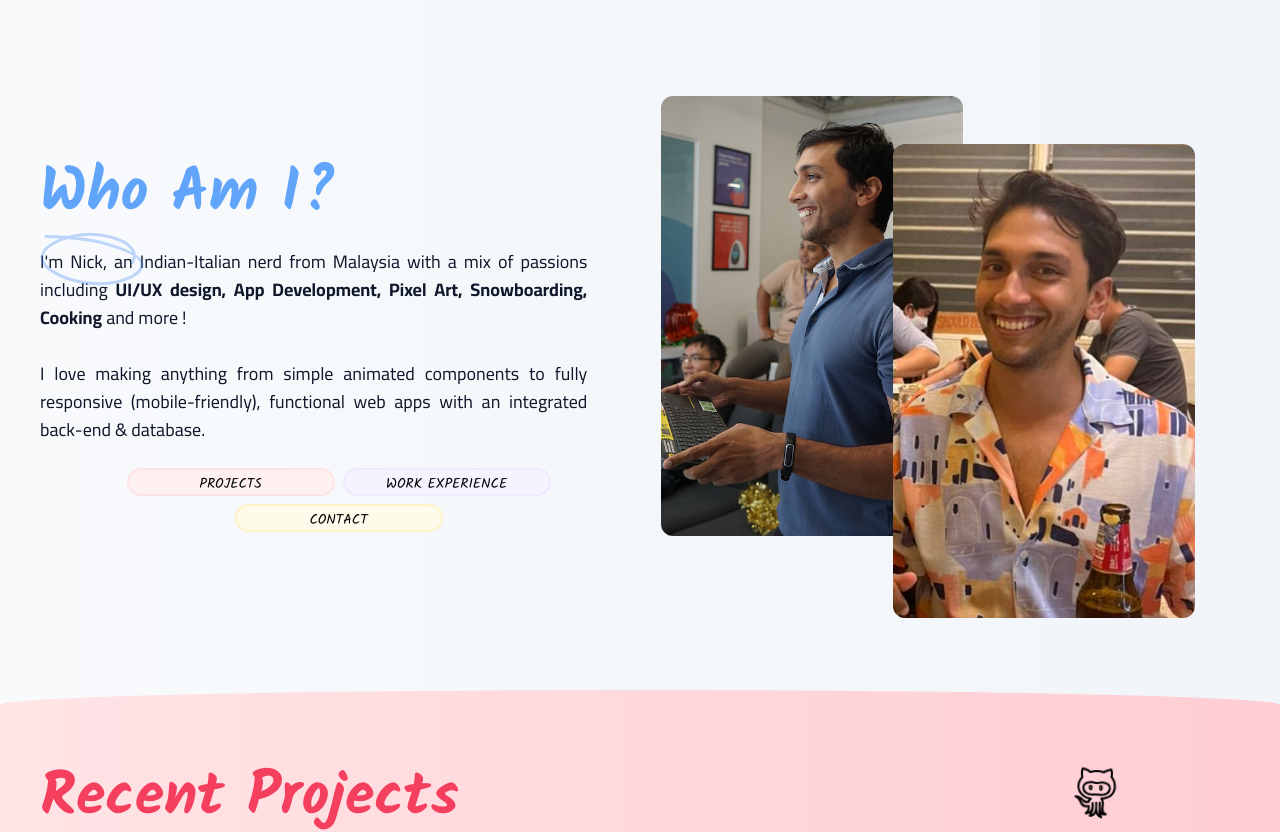
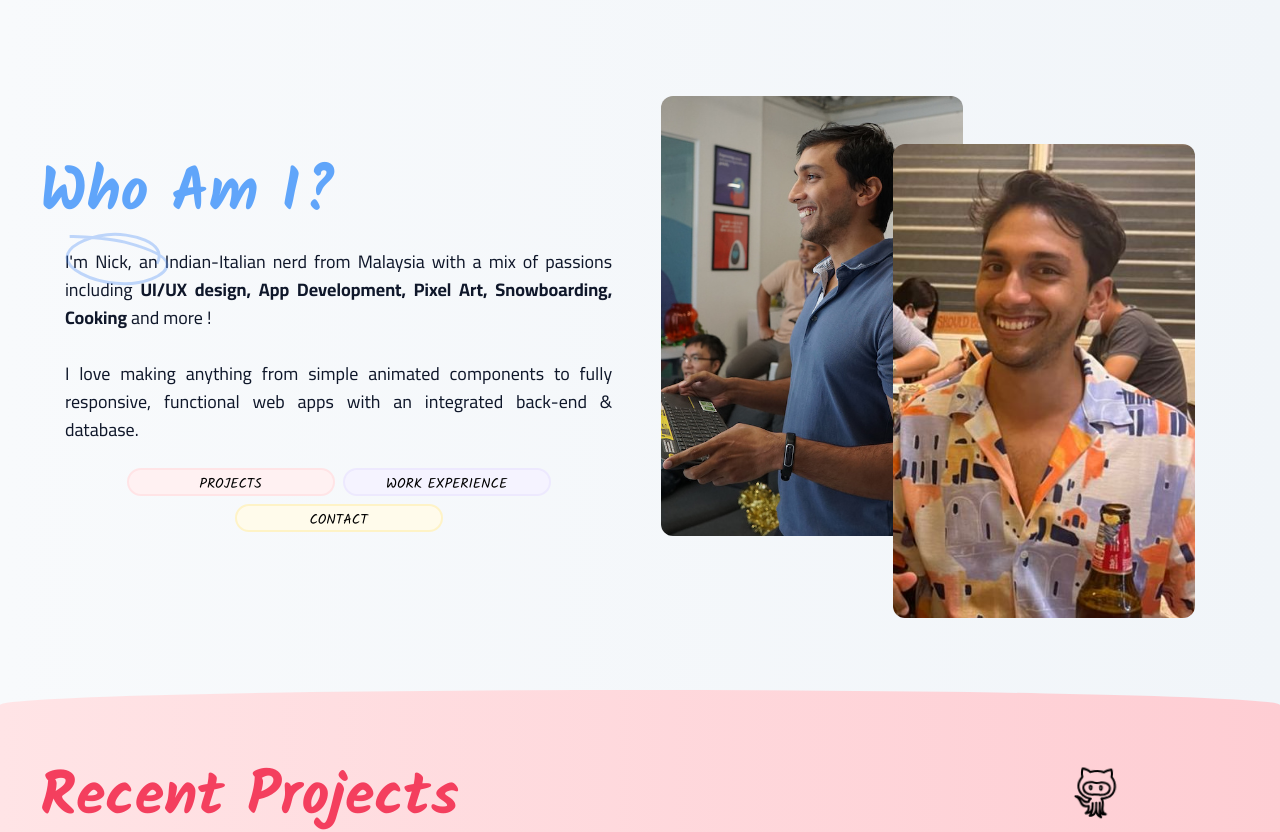
Before and after one commit to nickderaj/Portfolio-2022, a Next.js app: page / in a window 1280 px wide. Shown: the part 800-1632 px from the top of the page. Built offline with nearby package versions, Linux system fonts and the light colour scheme.

Commit message:
Style fixes of bricks and about text

```diff
--- a/components/BrickWall.js
+++ b/components/BrickWall.js
@@ -1,5 +1,3 @@
-import { useEffect } from 'react';
-
 function BrickRow({ length, short, identifier }) {
   return (
     <div className={`flex w-full h-[10%] ${short ? '-translate-x-12' : ''}`}>
@@ -14,25 +12,13 @@ function BrickRow({ length, short, identifier }) {
           'bg-blue-200',
         ];
         const colour = colours[Math.floor(Math.random() * colours.length)];
-        return (
-          <div key={`${identifier} ${i}`} className={`w-[20%] ${colour} rounded m-0.5 animated-brick`} />
-        );
+        return <div key={`${identifier} ${i}`} className={`w-[20%] ${colour} rounded m-0.5 pulse`} />;
       })}
     </div>
   );
 }
 
 export default function BrickWall({ children }) {
-  useEffect(() => {
-    // Give the bricks a random interval before they start pulsing
-    const bricks = document.querySelectorAll('.animated-brick');
-    bricks.forEach((el) =>
-      setTimeout(() => {
-        el.classList.add('animate-pulse');
-      }, Math.random() * 5 * 1000)
-    );
-  }, []);
-
   return (
     <div className="relative overflow-hidden w-full h-screen flex justify-center items-center">
       {/* Small screen */}
--- a/components/Sections/About.js
+++ b/components/Sections/About.js
@@ -19,7 +19,7 @@ export default function About() {
           </h2>
 
           <p
-            className={`text-justify text-lg w-11/12 text-slate-900 font-cairo relative ${
+            className={`text-justify text-base sm:text-lg  mx-auto w-11/12 text-slate-900 font-cairo relative ${
               isVisible ? 'slide-up' : ''
             }`}
           >
@@ -45,8 +45,8 @@ export default function About() {
             <span className="font-bold">UI/UX design, App Development, Pixel Art, Snowboarding, Cooking</span>{' '}
             and more !
             <br />
-            <br />I love making anything from simple animated components to fully responsive
-            (mobile-friendly), functional web apps with an integrated back-end & database.
+            <br />I love making anything from simple animated components to fully responsive, functional web
+            apps with an integrated back-end & database.
           </p>
 
           <div
--- a/styles/animations.scss
+++ b/styles/animations.scss
@@ -1,3 +1,20 @@
+@for $i from 1 through 118 {
+  .pulse:nth-of-type(#{$i}) {
+    animation: pulse 2s cubic-bezier(0.4, 0, 0.6, 1) infinite;
+    animation-delay: random() + s;
+  }
+}
+
+@keyframes pulse {
+  0%,
+  100% {
+    opacity: 1;
+  }
+  50% {
+    opacity: 0.5;
+  }
+}
+
 .rotate {
   animation: rotation 10s infinite linear;
   border-radius: 50%;
```
